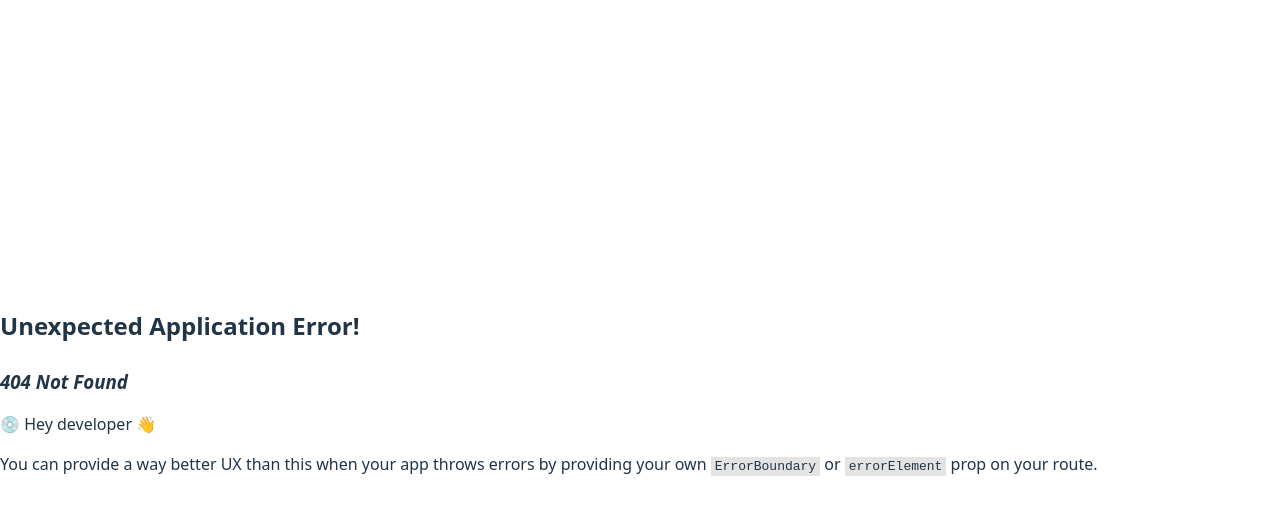
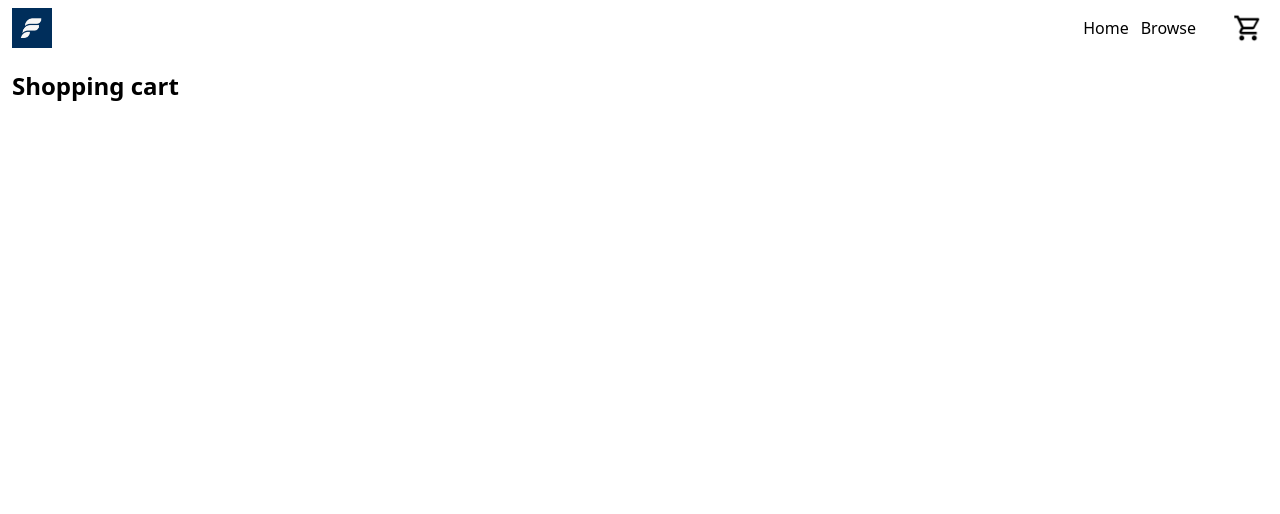
Before and after one commit to karllowe/Shopping-Cart, a React (Vite) app: page /cart in a window 1280 px wide. Before the commit this address had no page. Shown: the top 514 px of the page. Built offline with nearby package versions, Linux system fonts and the light colour scheme.

Commit message:
added basic shopping cart page

```diff
--- a/src/components/Header/Header.jsx
+++ b/src/components/Header/Header.jsx
@@ -39,7 +39,7 @@ function Header({shoppingCart}) {
                         </li>
                     ))}
                 </ul>
-                <IconButton name={"shopping cart"} type={"primary"} icon={cartOutline} />
+                <IconButton name={"shopping cart"} type={"primary"} icon={cartOutline} link={"cart"}/>
                 <p hidden={itemsInShoppingCart==0}>{itemsInShoppingCart} items</p>
             </div>
         </div>
--- a/src/components/iconButton/IconButton.jsx
+++ b/src/components/iconButton/IconButton.jsx
@@ -1,8 +1,17 @@
 import classes from "./iconButton.module.css";
+import { useNavigate } from "react-router-dom";
 
-function IconButton({name, type, icon}) {
+function IconButton({name, type, icon, link}) {
+    const navigate = useNavigate();
+    const handleClick = () => {
+        navigate(`/${link}`)
+    };
     return (
-        <button className={classes[type]} aria-label={name}>
+        <button
+            className={classes[type]}
+            aria-label={name}
+            onClick={handleClick}
+        >
             <img src={icon} alt={`${name} button`} className={classes.buttonImage}/>
         </button>
     )
--- /dev/null
+++ b/src/routes/ShoppingCart.jsx
@@ -0,0 +1,34 @@
+import {useOutletContext} from "react-router-dom";
+import classes from "./cart.module.css";
+import { DeleteFromCartButton } from "../components/deleteFromShoppingCart/deleteFromCartButton";
+
+function Cart () {
+    const {shoppingCart} = useOutletContext();
+      const {items, setItems} = useOutletContext();
+    return (
+        <main className={classes.main}>
+            <h2>Shopping cart</h2>
+            <section className={classes.cartList}>
+                {
+                    shoppingCart.map((item) => (
+                        <div key={item.id} className={classes.cartItem}>
+                            <img src={item.image} alt={item.title} />
+                            <div className={classes.rightDiv}>
+                                <div className={classes.titleAndPrice}>
+                                    <h3>{item.title}</h3>
+                                    <h4>£{item.price}</h4>
+                                </div>
+                                <p>{item.description}</p>
+                                <div className={classes.bottomRow}>
+                                    <DeleteFromCartButton item={item} items={items} setItems={setItems}/>
+                                </div>
+                            </div>
+                        </div>
+                    ))
+                }
+            </section>
+        </main>
+    )
+}
+
+export {Cart}
--- /dev/null
+++ b/src/routes/cart.module.css
@@ -0,0 +1,46 @@
+.main {
+    display: flex;
+    flex-direction: column;
+    padding: 12px;
+    color: black;
+}
+
+.cartList{
+    display: flex;
+    flex-direction: column;
+    gap: 12px;
+}
+
+.cartItem {
+    display: flex;
+    gap: 24px;
+    padding: 12px 24px 12px 12px;
+    height: 259px;
+    border-bottom: 1px solid var(--border-color);
+}
+
+.cartItem img {
+
+    height: 100%;
+    aspect-ratio: 1;
+    object-fit: contain;
+}
+
+.rightDiv {
+    display: flex;
+    flex-direction: column;
+    padding: 8px 0;
+}
+
+.titleAndPrice {
+    display: flex;
+    align-items: center;
+    justify-content: space-between;
+}
+
+.bottomRow {
+    display: flex;
+    justify-content: end;
+    align-items: center;
+    margin-top: auto;
+}
```
Also changed, not shown: src/main.jsx (+7 -0 lines).
